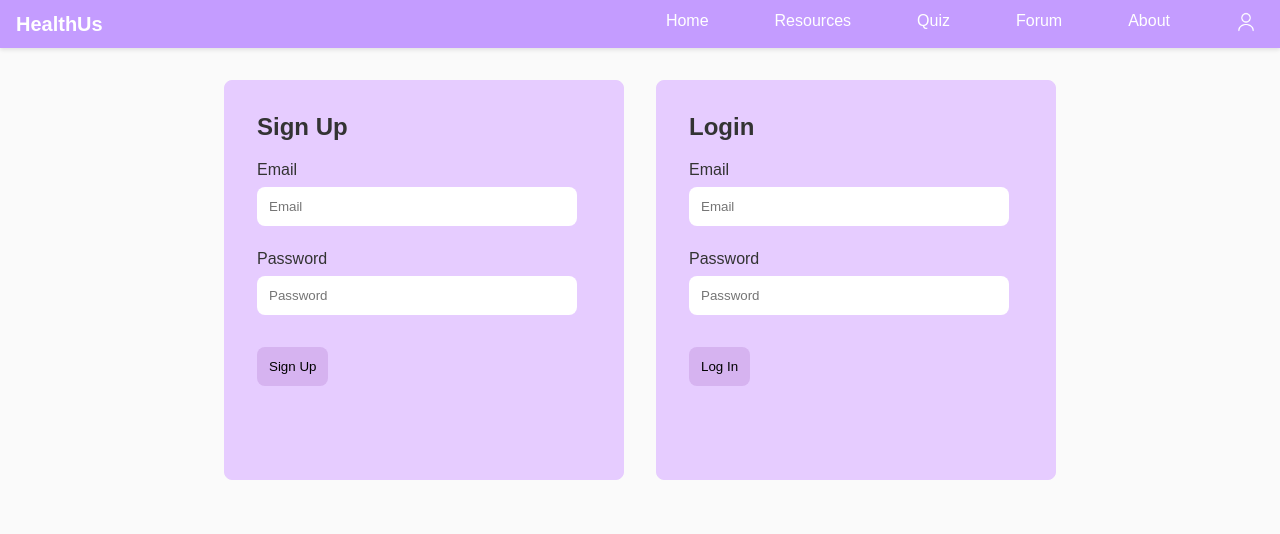
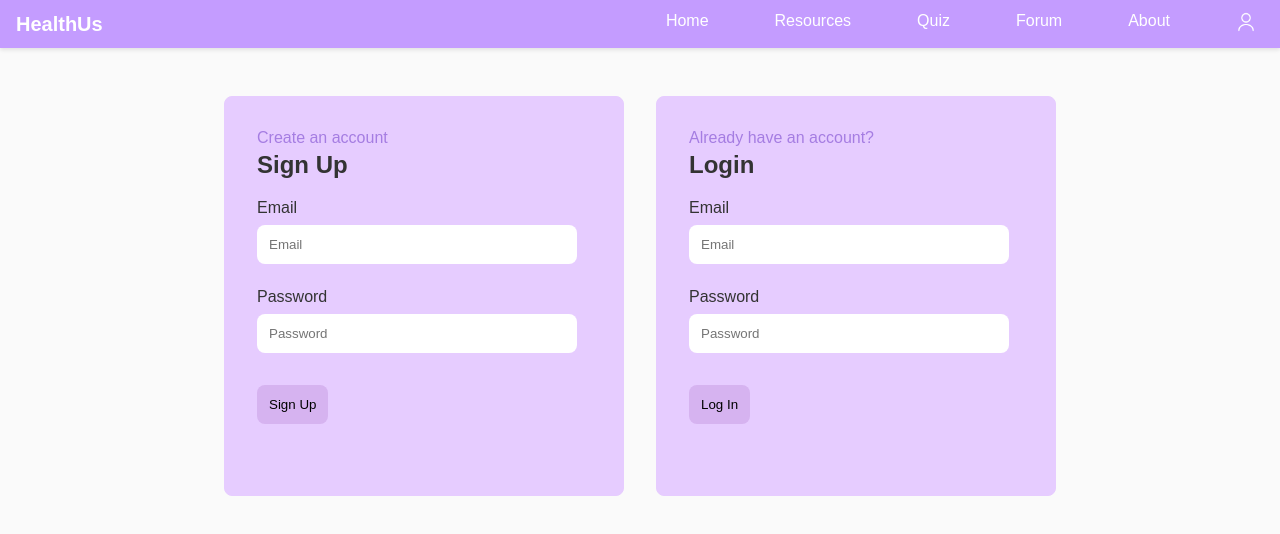
Before and after one commit to lattematics/hotpot, a React (Create React App) app: page /login in a window 1280 px wide. Shown: the top 534 px of the page. Built offline with nearby package versions, Linux system fonts and the light colour scheme.

Commit message:
Login styling pt.3

```diff
--- a/src/components/Login.jsx
+++ b/src/components/Login.jsx
@@ -4,9 +4,8 @@
   I could've looked through sources like YouTube, StackOverflow, etc but it was the first thing that appeared when I was searching.
 */
 
-import React, { useState } from 'react';
-import { db, auth } from "../firebase";
-import { getFirestore, setDoc, doc } from "firebase/firestore";
+import { useState } from 'react';
+import { auth } from "../firebase";
 import { signInWithEmailAndPassword }  from "firebase/auth";
 
 function showMessage(message, divId){
@@ -33,15 +32,15 @@ function Login() {
 
         setTimeout(function () {
           window.location = '/';
-        }, 1500);
+        }, 2000);
     })
     .catch((error)=>{
         const errorCode=error.code;
         if(errorCode==='auth/invalid-credential'){
-            showMessage('Incorrect Email or Password, please try again.', 'logInMessage');
+            showMessage('Incorrect email or password, please try again.', 'logInMessage');
         }
         else{
-            showMessage('Account does not Exist, please sign up first.', 'logInMessage');
+            showMessage('Account does not exist, please sign up.', 'logInMessage');
         }
     })
   };
@@ -49,6 +48,7 @@ function Login() {
   return (
     <div>
       <form id="Login" class="log" onSubmit={handleSubmit}>
+        <p>Already have an account?</p>
         <h2 class="logh2">Login</h2>
         <label>Email</label>
         <input
--- a/src/components/Signup.jsx
+++ b/src/components/Signup.jsx
@@ -4,9 +4,9 @@
   I could've looked through sources like YouTube, StackOverflow, etc but it was the first thing that appeared when I was searching.
 */
 
-import React, { useState } from 'react';
+import { useState } from 'react';
 import { db, auth } from "../firebase";
-import { getFirestore, setDoc, doc } from "firebase/firestore";
+import { setDoc, doc } from "firebase/firestore";
 import { createUserWithEmailAndPassword }  from "firebase/auth";
 
 function showMessage(message, divId){
@@ -43,7 +43,7 @@ function Signup() {
         .catch((error)=>{
             const errorCode=error.code;
             if(errorCode==='auth/email-already-in-use'){
-                showMessage('Email Address Already Exists!', 'signUpMessage');
+                showMessage('Account already exists, try logging in.', 'signUpMessage');
             }
             else{
                 showMessage('Unable to create account, try again later.', 'signUpMessage');
@@ -56,6 +56,7 @@ function Signup() {
     return (
         <div>
             <form id="Signup" class="log" onSubmit={handleSubmit}>
+                <p>Create an account</p>
                 <h2 class="logh2">Sign Up</h2>
                 <label>Email</label>
                 <input
--- a/src/style.css
+++ b/src/style.css
@@ -413,7 +413,7 @@ textarea {
 .logform {
   display: flex;
   flex-direction: row;
-  margin: 2rem 3rem;
+  margin: 3rem 3rem;
   justify-content: center;
 }
 
@@ -431,6 +431,12 @@ textarea {
 
 .logh2 {
   margin: 1rem 0.75rem 0.75rem 1rem;
+}
+
+.log p {
+  margin-top: 1rem;
+  margin-bottom: -0.75rem;
+  color: #a57de2;
 }
 
 .log label {
```
